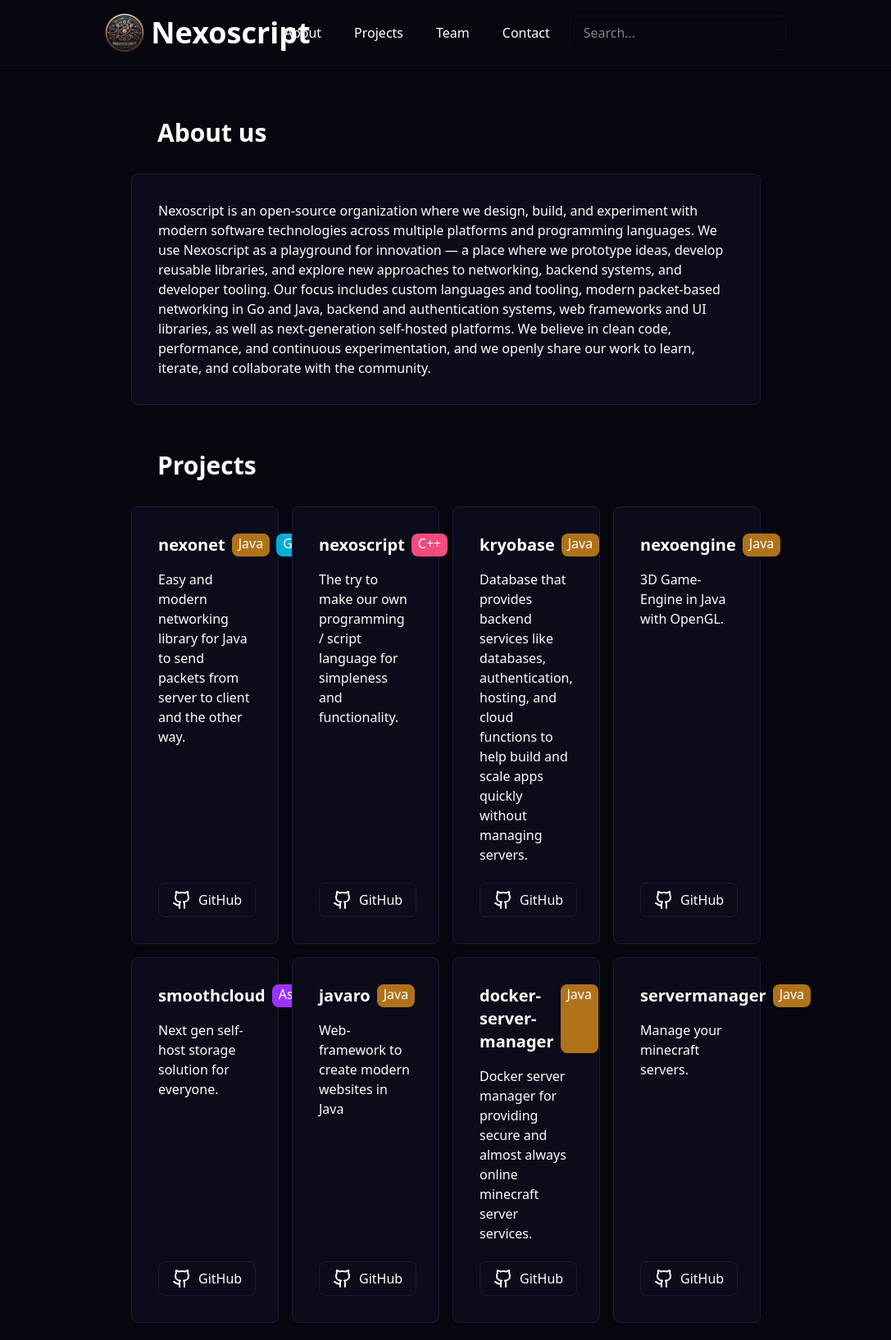
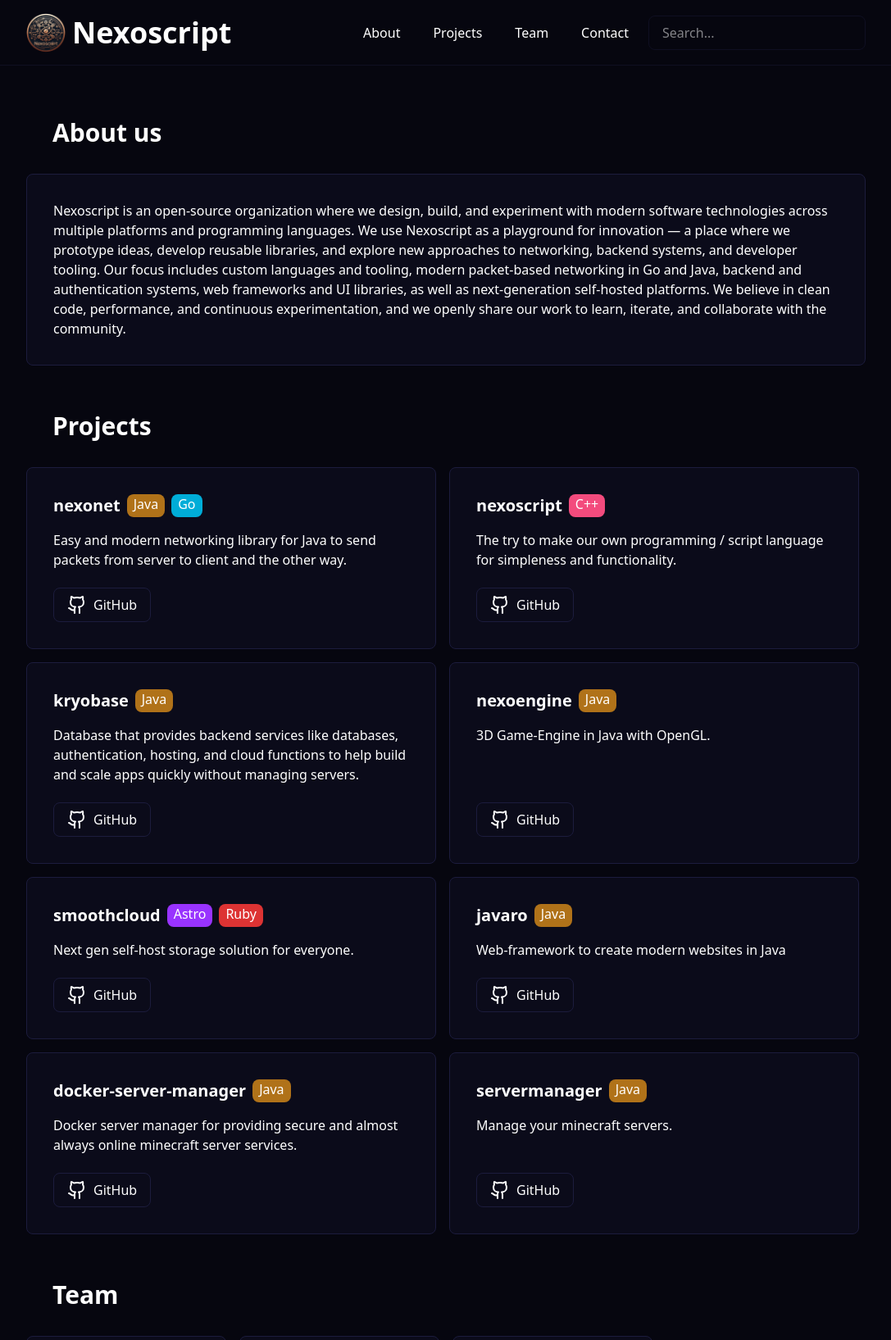
Before and after one commit to Nexoscript/website, an Astro site: page / in a window 1280 px wide. Shown: the top 1635 px of the page at 82% size, without its empty margins (96-1183 px from the left). Built offline with nearby package versions, Linux system fonts and the light colour scheme; Astro itself is replaced by a stand-in of ours; no server answers.

Commit message:
fixed small sized sizing

```diff
--- a/src/components/Footer.astro
+++ b/src/components/Footer.astro
@@ -3,7 +3,7 @@ import { Github } from "@lucide/astro";
 ---
 
 <footer
-  class="relative mt-12 px-96 sm:px-8 md:px-16 lg:px-32 xl:px-64 w-screen h-80 flex flex-col justify-center items-center border-t border-t-(--background-lighter)"
+  class="relative mt-12 px-8 md:px-16 lg:px-16 xl:px-32 w-screen h-80 flex flex-col justify-center items-center border-t border-t-(--background-lighter)"
 >
   <div class="flex gap-32">
     <div class="w-80 flex flex-col">
--- a/src/components/Header.astro
+++ b/src/components/Header.astro
@@ -1,5 +1,5 @@
 <header
-  class="px-96 sm:px-8 md:px-16 lg:px-32 xl:px-64 w-screen h-20 flex justify-center items-center border-b border-b-(--background-lighter)"
+  class="px-8 md:px-16 lg:px-16 xl:px-32 w-screen h-20 flex justify-center items-center border-b border-b-(--background-lighter)"
 >
   <div class="flex-1 flex justify-start items-center gap-2">
     <img src="/logo.png" class="w-12 h-12" />
--- a/src/components/Project.astro
+++ b/src/components/Project.astro
@@ -22,7 +22,7 @@ function getColor(language: string) {
 ---
 
 <div
-  class="relative w-full sm:w-full md:w-[calc(50%-0.75rem)] lg:w-[calc(25%-0.75rem)] p-8 flex flex-col gap-4 bg-(--background-light) border border-(--background-lightest) rounded-lg"
+  class="relative w-full sm:w-full xl:w-[calc(50%-0.75rem)] 2xl:w-[calc(25%-0.75rem)] p-8 flex flex-col gap-4 bg-(--background-light) border border-(--background-lightest) rounded-lg"
 >
   <div class="flex gap-2 justify-between">
     <div class="flex gap-2">
--- a/src/layouts/Layout.astro
+++ b/src/layouts/Layout.astro
@@ -19,7 +19,7 @@ import Footer from "../components/Footer.astro";
   </head>
   <body class="w-screen min-h-screen flex flex-col gap-8 bg-(--background)">
     <Header />
-    <main class="px-96 sm:px-8 md:px-16 lg:px-32 xl:px-64 flex flex-col gap-6">
+    <main class="px-8 md:px-16 lg:px-16 xl:px-32 flex flex-col gap-6">
       <slot />
     </main>
     <Footer />
```
